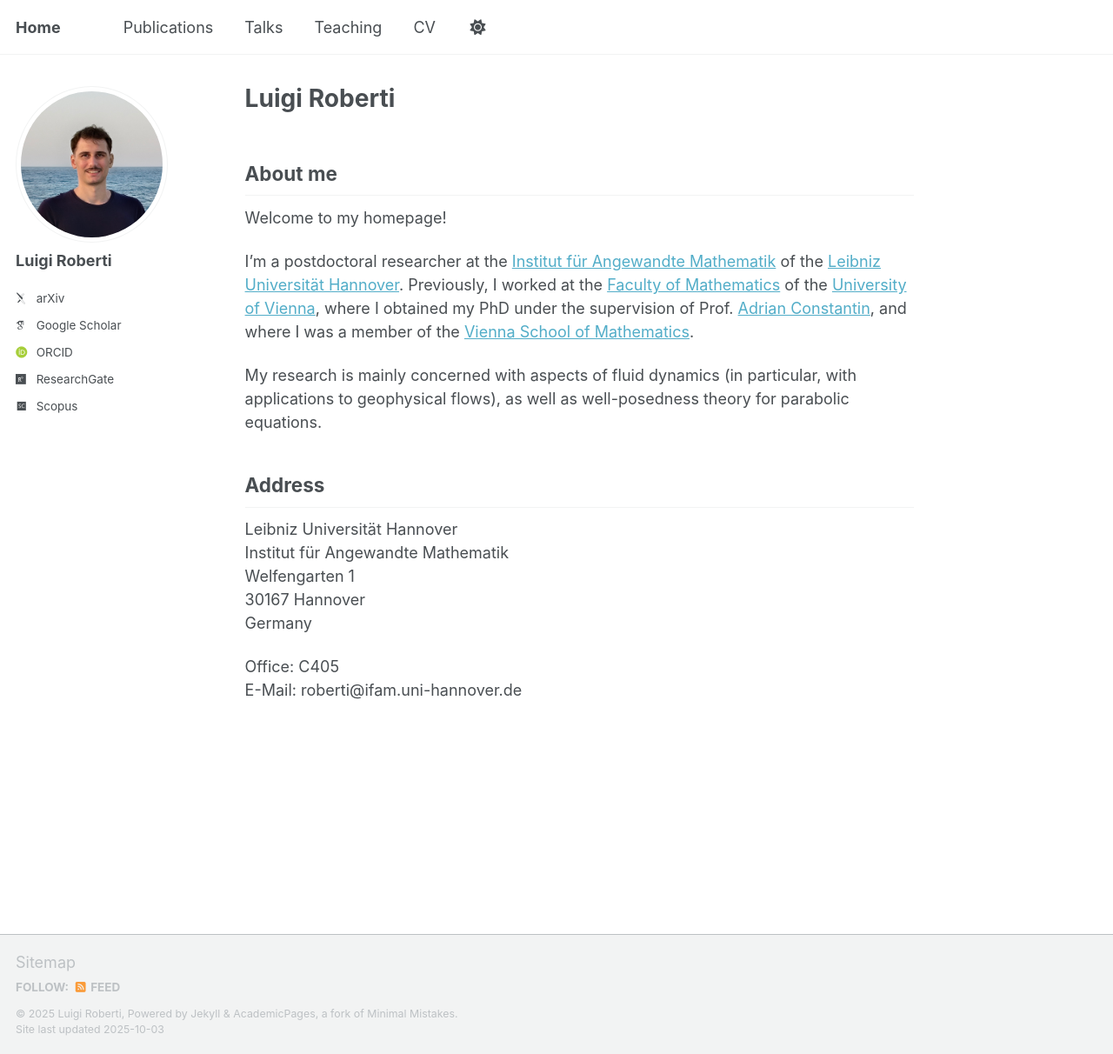
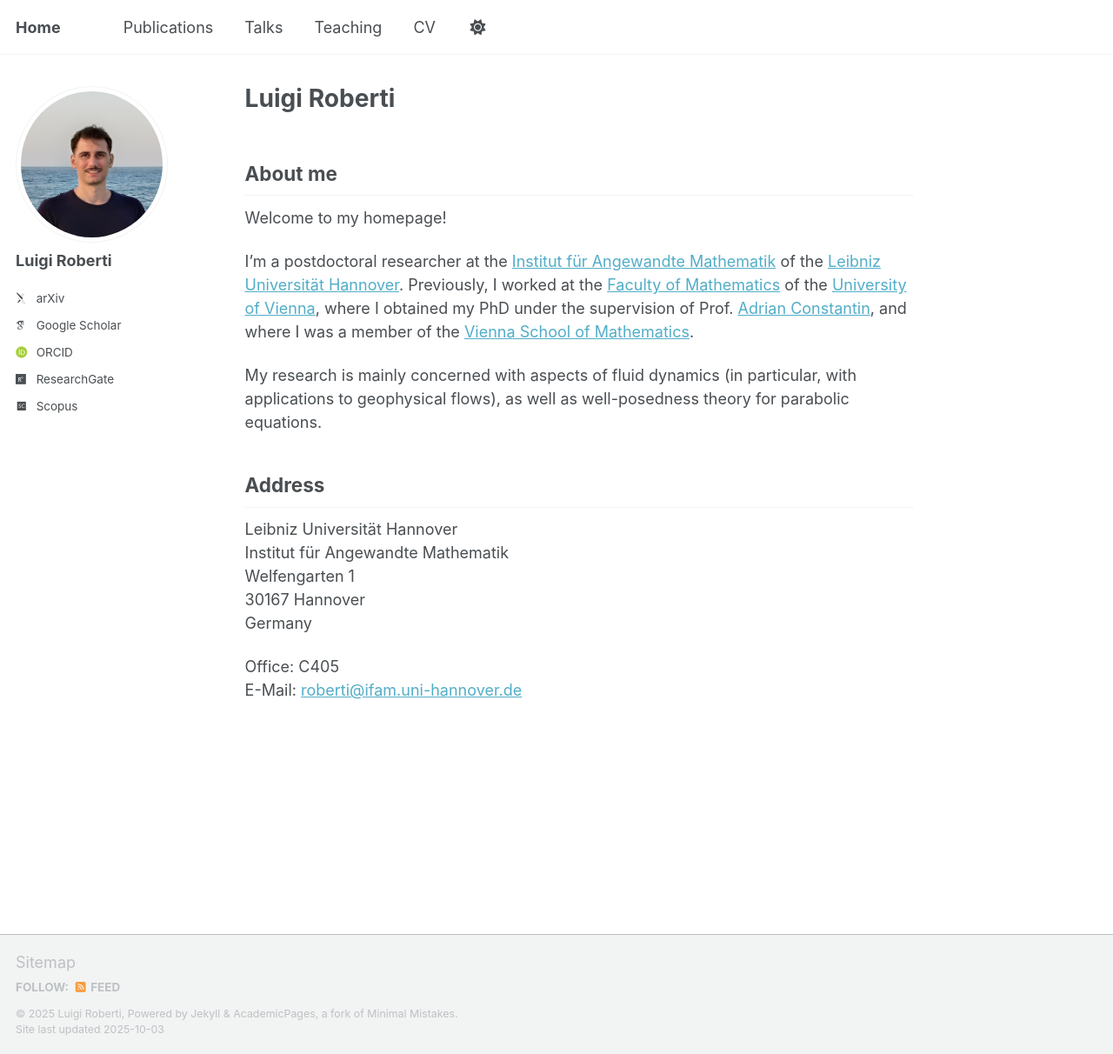
Before and after one commit to luigi-roberti/luigi-roberti.github.io, a Jekyll site: the page built from _pages/about.md, in a window 1280 px wide and 1212 px high. Shown: the whole window at 87% size. Built offline with Jekyll 4.4.1, drawn with Linux system fonts in a browser that asks for light colours; some web fonts are replaced; a script that is not in the unit is left out; part of the change alters nothing that is shown.

```diff
--- a/_pages/about.md
+++ b/_pages/about.md
@@ -20,4 +20,4 @@ Address
 
 Leibniz Universität Hannover<br /> Institut für Angewandte Mathematik<br /> Welfengarten 1<br /> 30167 Hannover<br /> Germany<br />
 
-Office: C405<br /> E-Mail: roberti@ifam.uni-hannover.de
+Office: C405<br /> E-Mail: [roberti@ifam.uni-hannover.de](mailto:roberti@ifam.uni-hannover.de)
```
